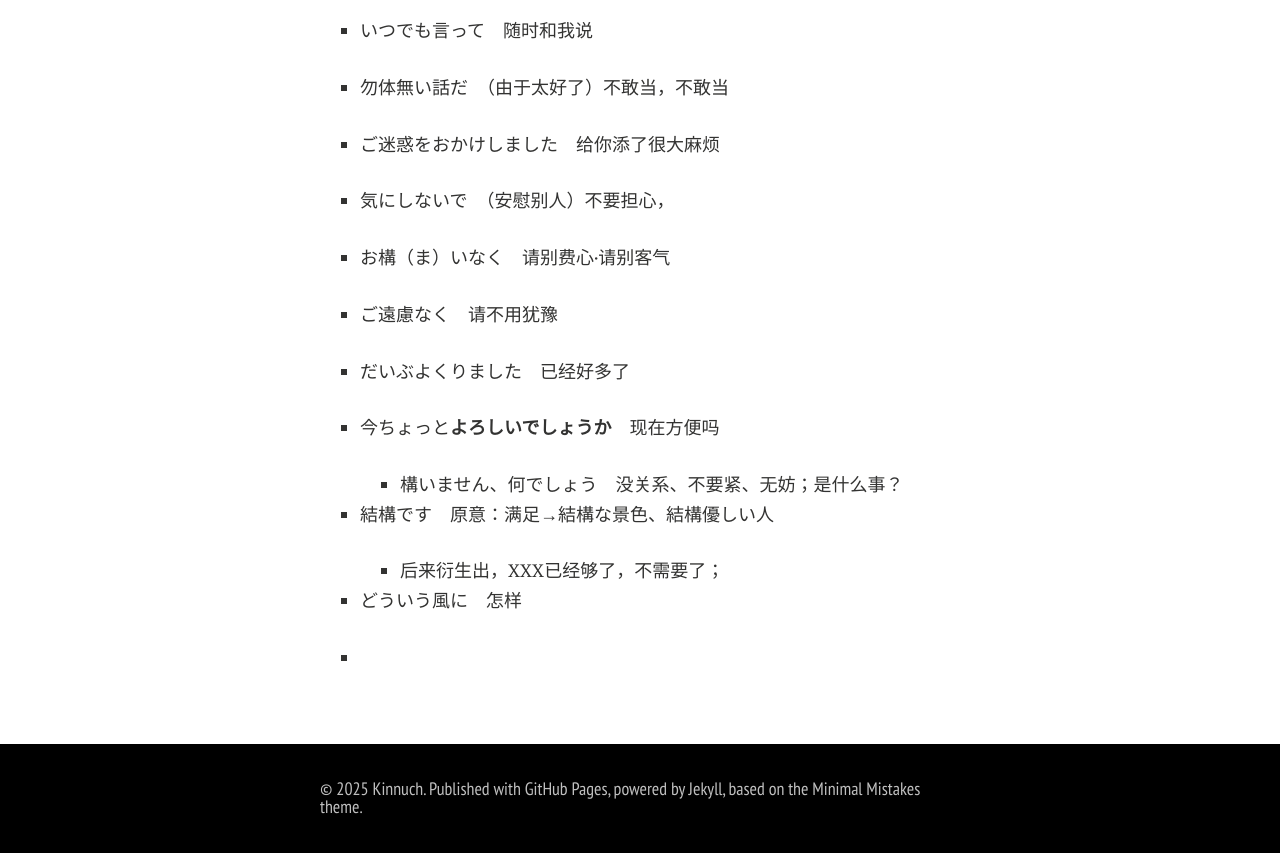
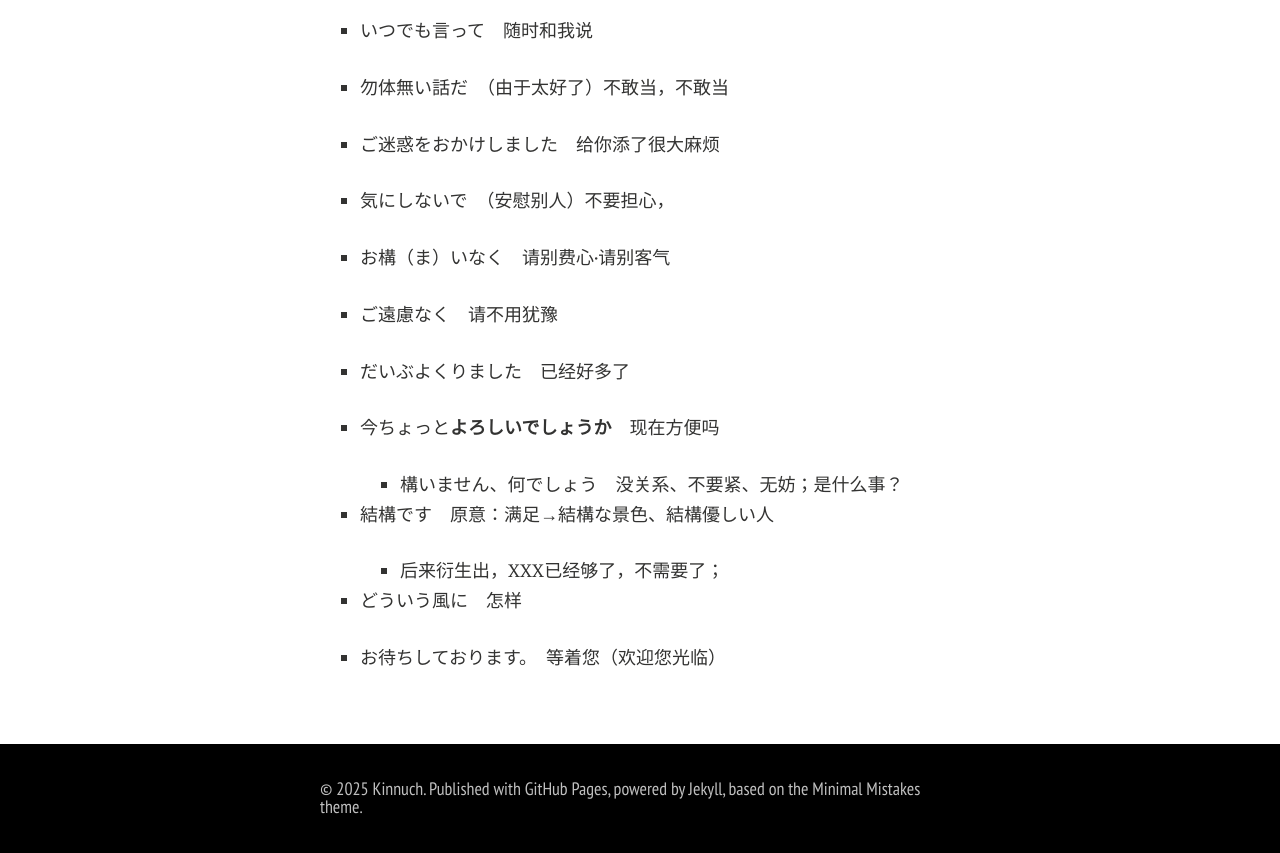
Before and after one commit to Kinnuch/kinnuch.github.io, a Jekyll site: the page built from laim/N3.md, in a window 1280 px wide and 900 px high, scrolled down 27883 px. Shown: the top 853 px of the window. Built offline with Jekyll 4.4.1, drawn with Linux system fonts in a browser that asks for light colours; nearby versions of some CDN libraries; comment, search, counter and statistics services are not loaded; a style sheet for code colours, icons or effects is not loaded.

Commit message:
Update N3.md

```diff
--- a/laim/N3.md
+++ b/laim/N3.md
@@ -944,4 +944,4 @@ title: JapaneseN3
 
 - どういう風に　怎样
 
--
+- お待ちしております。　等着您（欢迎您光临）
```
